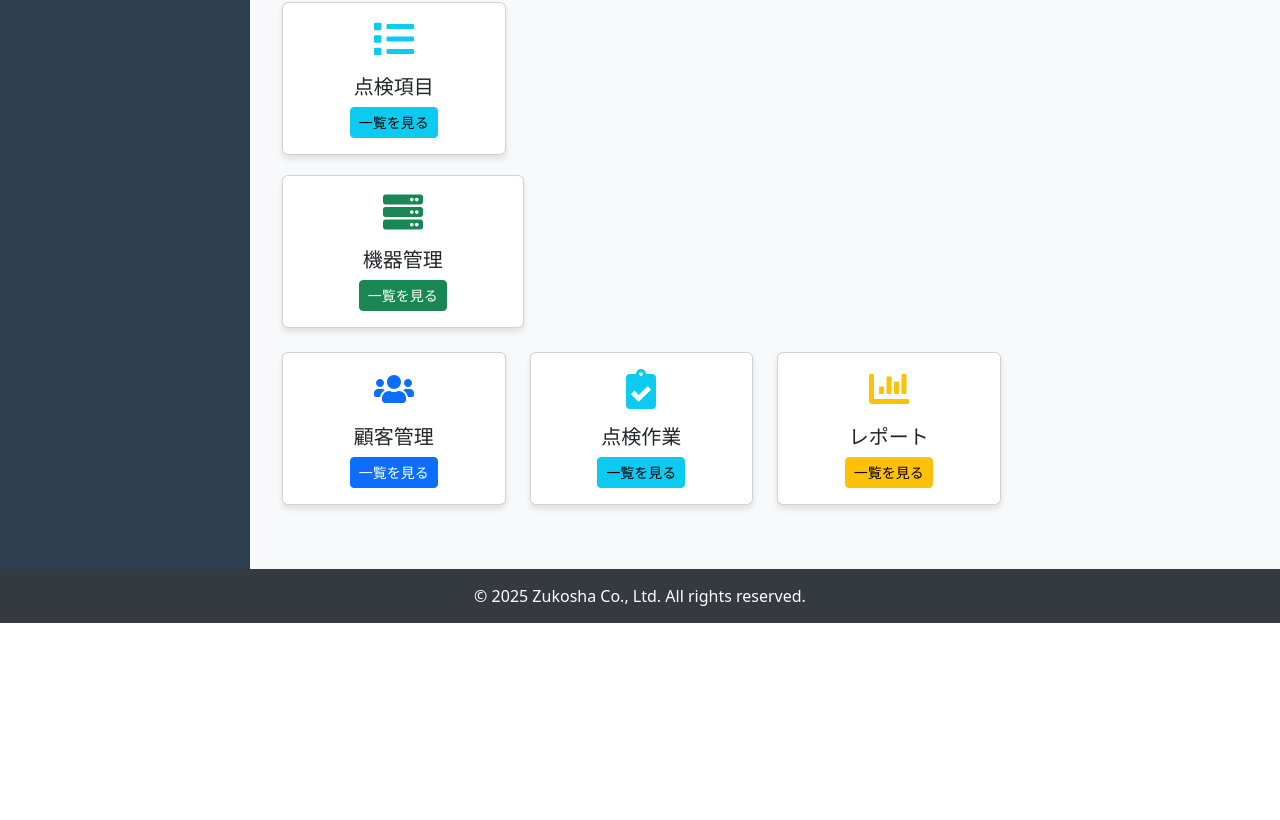
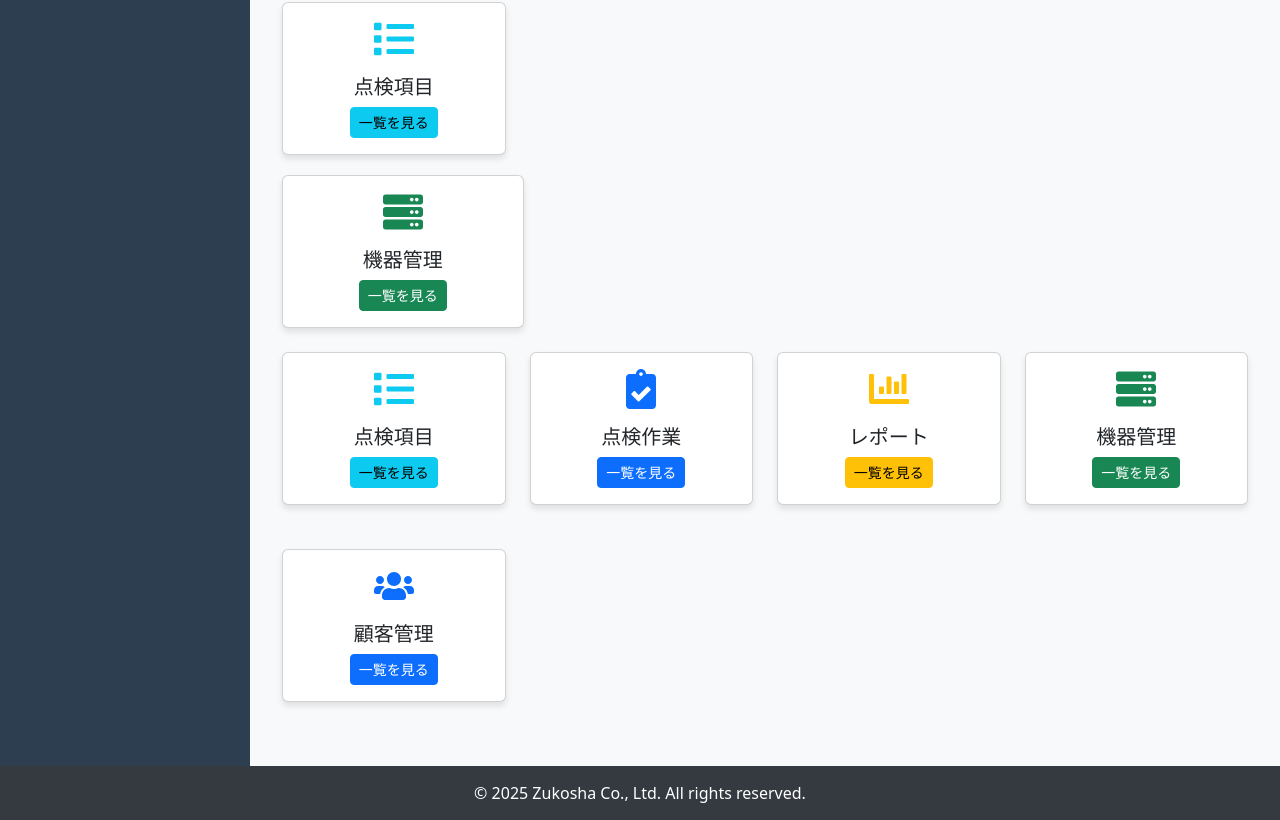
Before and after one commit to mmiura544753/server-inspection-system, a React (Create React App) app in the folder client/: page / in a window 1280 px wide. Shown: the part 708-1528 px from the top of the page. Before the commit the page ends 1331 px from the top, so only its background shows below. Built offline with nearby package versions, Linux system fonts and the light colour scheme; no server answers.

Commit message:
トップページのレイアウトを変更

```diff
--- a/client/src/components/Home.js
+++ b/client/src/components/Home.js
@@ -77,9 +77,9 @@ const Home = () => {
         <div className="col-md-3">
           <div className="card text-center">
             <div className="card-body">
-              <FaUsers className="fs-1 text-primary mb-3" />
-              <h5 className="card-title">顧客管理</h5>
-              <Link to="/customers" className="btn btn-sm btn-primary">
+              <FaList className="fs-1 text-info mb-3" />
+              <h5 className="card-title">点検項目</h5>
+              <Link to="/inspection-items" className="btn btn-sm btn-info">
                 一覧を見る
               </Link>
             </div>
@@ -88,9 +88,9 @@ const Home = () => {
         <div className="col-md-3">
           <div className="card text-center">
             <div className="card-body">
-              <FaClipboardCheck className="fs-1 text-info mb-3" />
+              <FaClipboardCheck className="fs-1 text-primary mb-3" />
               <h5 className="card-title">点検作業</h5>
-              <Link to="/inspections" className="btn btn-sm btn-info">
+              <Link to="/inspections" className="btn btn-sm btn-primary">
                 一覧を見る
               </Link>
             </div>
@@ -107,6 +107,31 @@ const Home = () => {
             </div>
           </div>
         </div>
+        <div className="col-md-3">
+          <div className="card text-center">
+            <div className="card-body">
+              <FaServer className="fs-1 text-success mb-3" />
+              <h5 className="card-title">機器管理</h5>
+              <Link to="/devices" className="btn btn-sm btn-success">
+                一覧を見る
+              </Link>
+            </div>
+          </div>
+        </div>
+      </div>
+
+      <div className="row mt-4">
+        <div className="col-md-3">
+          <div className="card text-center">
+            <div className="card-body">
+              <FaUsers className="fs-1 text-primary mb-3" />
+              <h5 className="card-title">顧客管理</h5>
+              <Link to="/customers" className="btn btn-sm btn-primary">
+                一覧を見る
+              </Link>
+            </div>
+          </div>
+        </div>
       </div>
     </div>
   );
```
